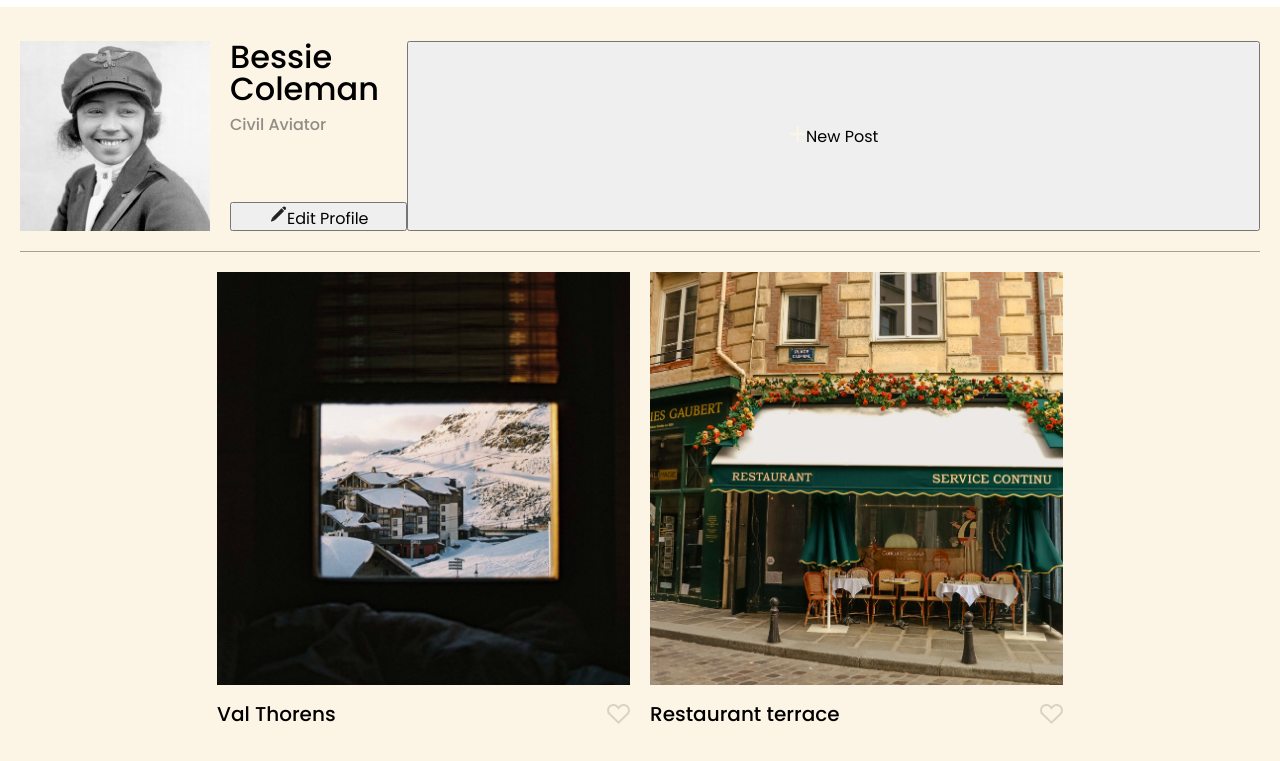
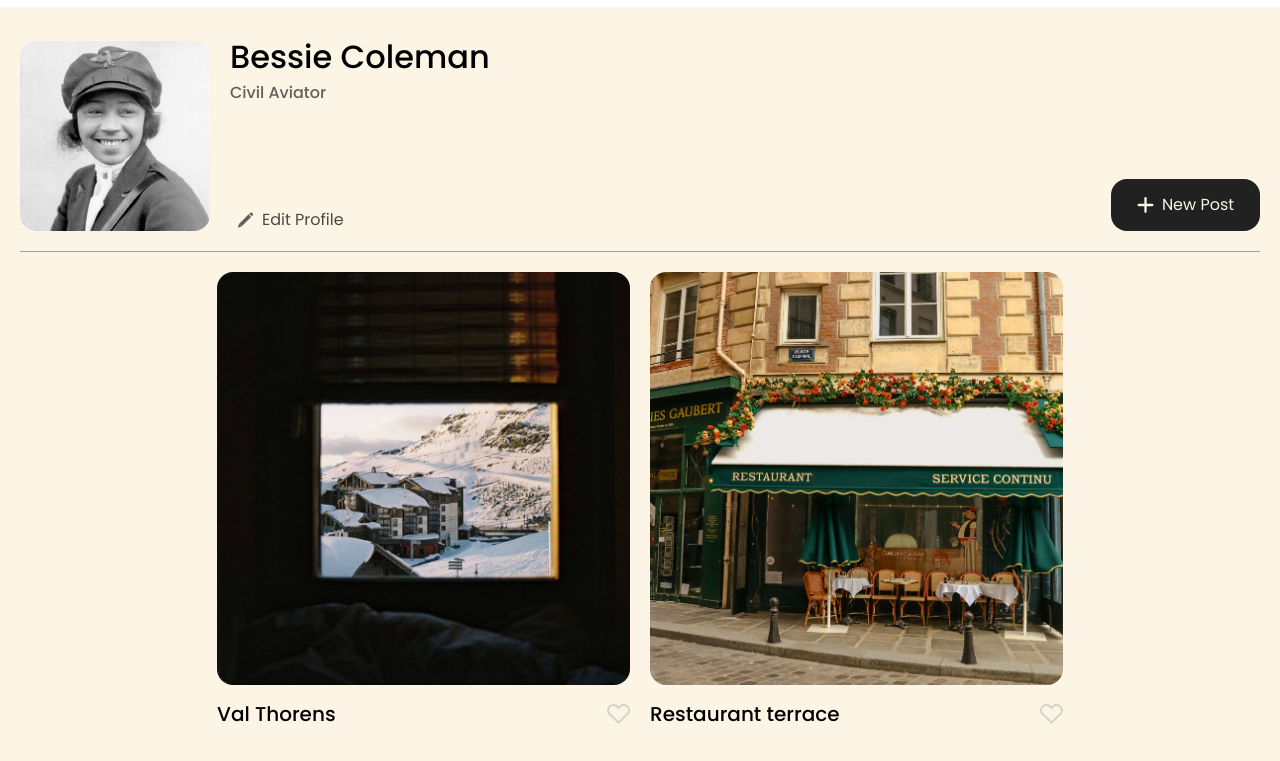
Before and after one commit to Vargasindustry/se_project_spots, a plain HTML site: page index.html in a window 1280 px wide. Shown: the part 39-800 px from the top of the page. Drawn offline with Linux system fonts and the light colour scheme.

Commit message:
Pre final add ons, review pending

```diff
--- a/blocks/card.css
+++ b/blocks/card.css
@@ -3,6 +3,8 @@
     width: 100%;
     object-fit: cover;
     display: block;
+    border-radius: 16px;
+    padding: 16px, 8px;
 }
 
 .card__content{
@@ -20,6 +22,11 @@
     opacity: 40%;
 }
 
+.card__like-button:hover {
+    opacity:1;
+
+}
+
 .card__title{
     font-size: 20px;
     font-weight: 500;
@@ -31,3 +38,4 @@
 .card__image{
     height:288px;
 }
+}
--- a/blocks/cards.css
+++ b/blocks/cards.css
@@ -1,5 +1,7 @@
 .cards{
     padding-top: 20px;
+    border-bottom: 1px rgba(33, 33 ,33, 0.4) solid;
+
 }
 
 .cards__list{
@@ -17,3 +19,4 @@
     .cards__list{
     grid-template-columns: repeat(auto-fit, 288px);
 }
+}
--- a/blocks/footer.css
+++ b/blocks/footer.css
@@ -2,9 +2,15 @@
     font-weight: 400;
     font-size: 16px;
     line-height: 1;
+
 }
+
 
 .footer__text{
     display: flex;
     justify-content: center;
+    padding: 60px;
+    margin: 0;
+
+
 }
--- a/blocks/page.css
+++ b/blocks/page.css
@@ -2,6 +2,9 @@
     background-color:#fcf5e5;
     min-height: 100vh;
     font-family: "Poppins", Arial, Helvetica, sans-serif;
+
+
+
 }
 
 .page__section{
--- a/blocks/profile.css
+++ b/blocks/profile.css
@@ -2,12 +2,15 @@
     display:flex;
     padding: 34px 0 20px;
     border-bottom: 1px rgba(33, 33 ,33, 0.4) solid;
+    max-width: 1280px;
+    margin: 0 auto;
 }
 
 .profile__avatar{
     margin-right: 20px;
     height: 190px;
     width: 190px;
+    border-radius: 16px;
 }
 
 .profile__column{
@@ -20,6 +23,13 @@
     font-weight: 500;
     line-height: 1;
     font-size: 32px;
+    display: -webkit-box;
+    overflow: hidden;
+    text-overflow: ellipsis;
+    -webkit-line-clamp: 3;
+    -webkit-box-orient: vertical;
+    max-width: 420px;
+
 }
 
 .profile__description{
@@ -27,24 +37,62 @@
     font-weight: 500;
     line-height: 1;
     font-size: 16px;
-    color: #212121B2;
-    opacity: 0.7;
+    color: #212121;
+    opacity: 70%;
+    display: -webkit-box;
+    overflow: hidden;
+    text-overflow: ellipsis;
+    -webkit-line-clamp: 3;
+    -webkit-box-orient: vertical;
+    max-width: 420px;
 
 
 }
 
 .profile__edit-button{
+    display: inline-flex;
+    align-items: center;
+    justify-content: flex-start;
+    gap: 8px;
     margin-top:auto;
     font-size:16px;
     font-weight: 500px;
+    background-color:#fcf5e5;
+    border:none;
+    opacity:70%;
 
 }
 
+.profile__edit-button:hover{
+    opacity: 1;
+}
+
 .profile__add-button {
+    display: inline-flex;
+    align-items: center;
+    justify-content: center;
+    gap: 8px;
     margin-left: auto;
+    margin-top: auto;
     font-size: 16px;
     font-weight: 500px;
+    color: #FCF5E5;
+    width: 149px;
+    height:52px;
+    background-color: #212121;
+    border-radius: 16px;
+    border: none;
+
 }
+
+.profile__add-button:hover{
+    opacity: 80%;
+}
+
+
+
+
+
 
 @media screen and (max-width: 627px) {
  .profile{
@@ -67,18 +115,22 @@
  .profile__name{
     font-size: 20px;
     margin-bottom: 6px;
+    max-width: 288px;
  }
 
  .profile__description{
     margin-bottom: 32px;
+    max-width: 288px;
  }
 
  .profile__column{
     margin-bottom: 20px;
 }
 
- }
+
  .profile__add-button{
     margin: 0;
     width: 100%;
+
  }
+}
```
Also changed, not shown: index.html (+2 -2 lines).
